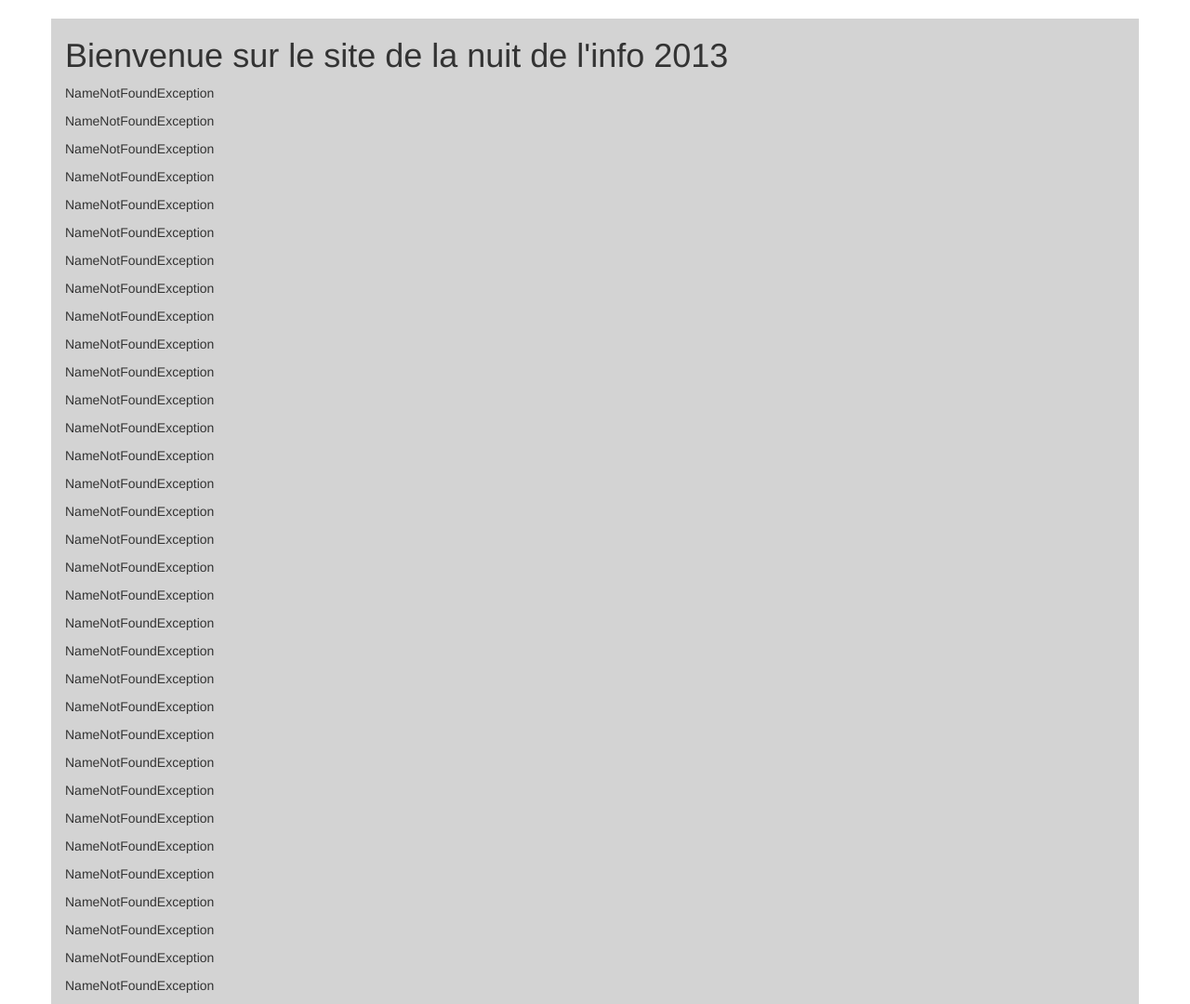
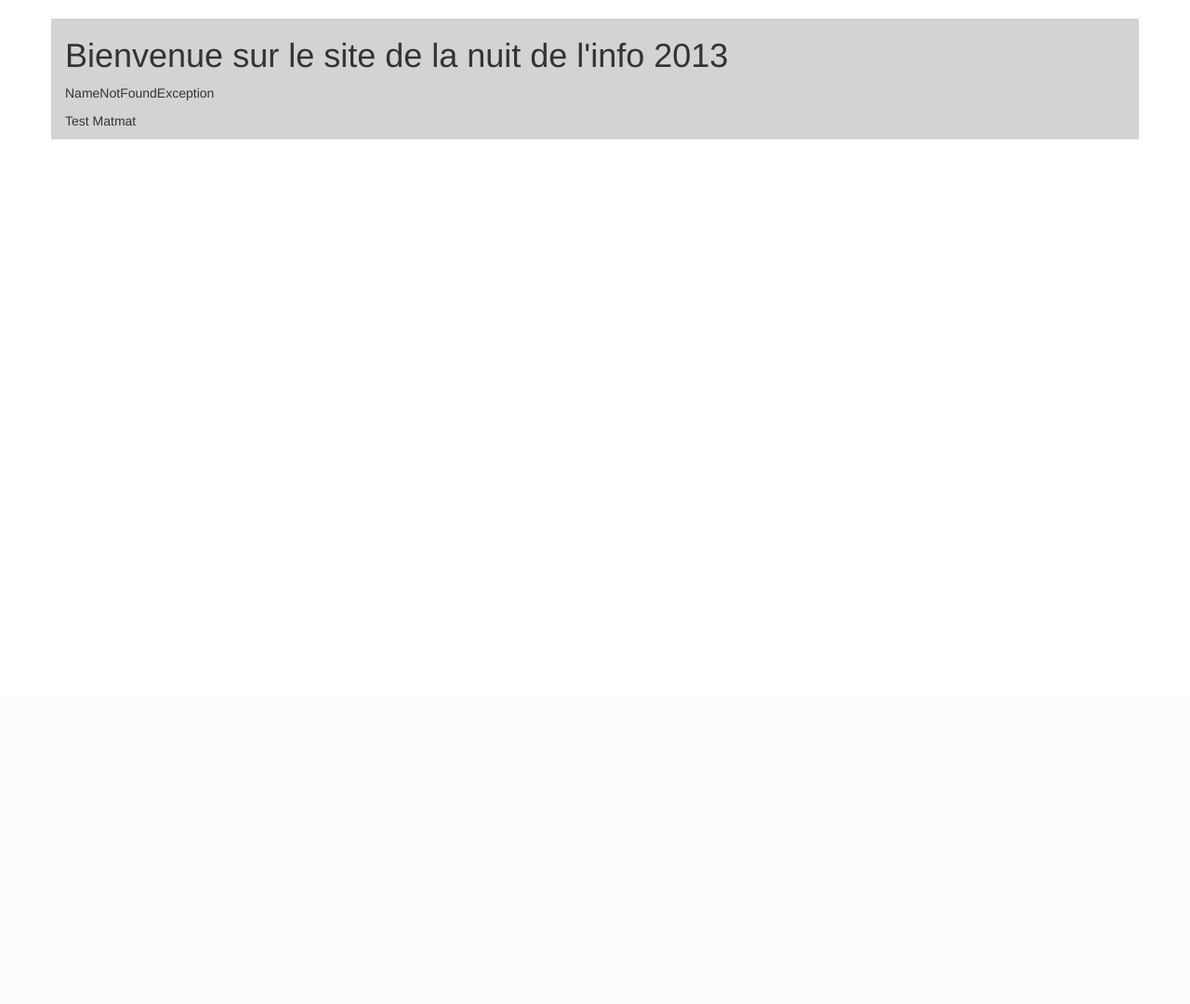
Before and after one commit to electricalwind/NameNotFound, a CodeIgniter app: page / in a window 1280 px wide. Shown: the part 51-1131 px from the top of the page at 93% size. After the commit the page ends 201 px from the top, so only its background shows below. Run offline with CodeIgniter, Linux system fonts and the light colour scheme; style sheets or scripts are compiled from the project's sources.

Commit message:
Test matmat

```diff
--- a/application/views/home.php
+++ b/application/views/home.php
@@ -1,34 +1,3 @@
 <h1>Bienvenue sur le site de la nuit de l'info 2013</h1>
 <p>NameNotFoundException</p>
-<p>NameNotFoundException</p>
-<p>NameNotFoundException</p>
-<p>NameNotFoundException</p>
-<p>NameNotFoundException</p>
-<p>NameNotFoundException</p>
-<p>NameNotFoundException</p>
-<p>NameNotFoundException</p>
-<p>NameNotFoundException</p>
-<p>NameNotFoundException</p>
-<p>NameNotFoundException</p>
-<p>NameNotFoundException</p>
-<p>NameNotFoundException</p>
-<p>NameNotFoundException</p>
-<p>NameNotFoundException</p>
-<p>NameNotFoundException</p>
-<p>NameNotFoundException</p>
-<p>NameNotFoundException</p>
-<p>NameNotFoundException</p>
-<p>NameNotFoundException</p>
-<p>NameNotFoundException</p>
-<p>NameNotFoundException</p>
-<p>NameNotFoundException</p>
-<p>NameNotFoundException</p>
-<p>NameNotFoundException</p>
-<p>NameNotFoundException</p>
-<p>NameNotFoundException</p>
-<p>NameNotFoundException</p>
-<p>NameNotFoundException</p>
-<p>NameNotFoundException</p>
-<p>NameNotFoundException</p>
-<p>NameNotFoundException</p>
-<p>NameNotFoundException</p>
+<p>Test Matmat</p>
```
